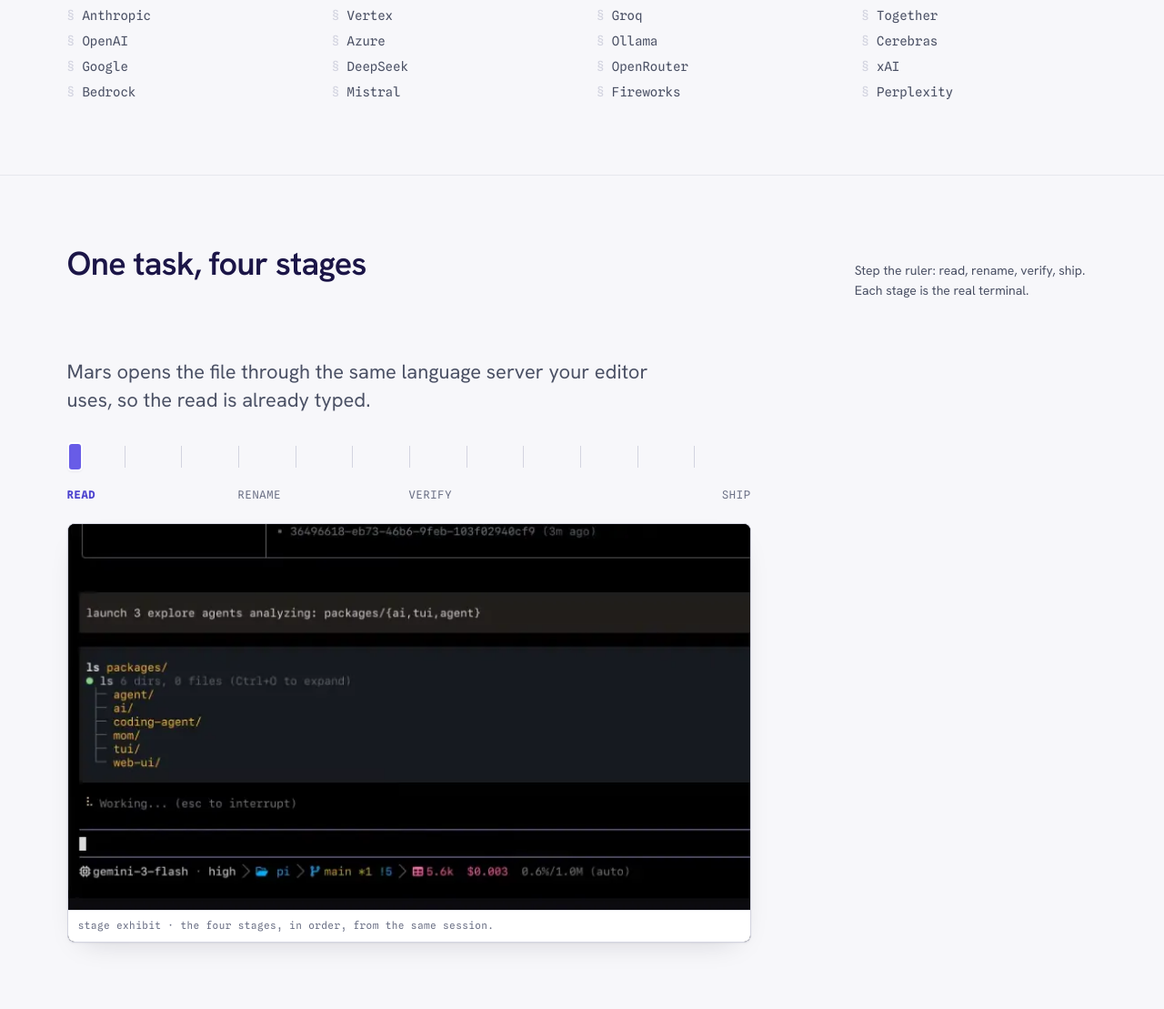
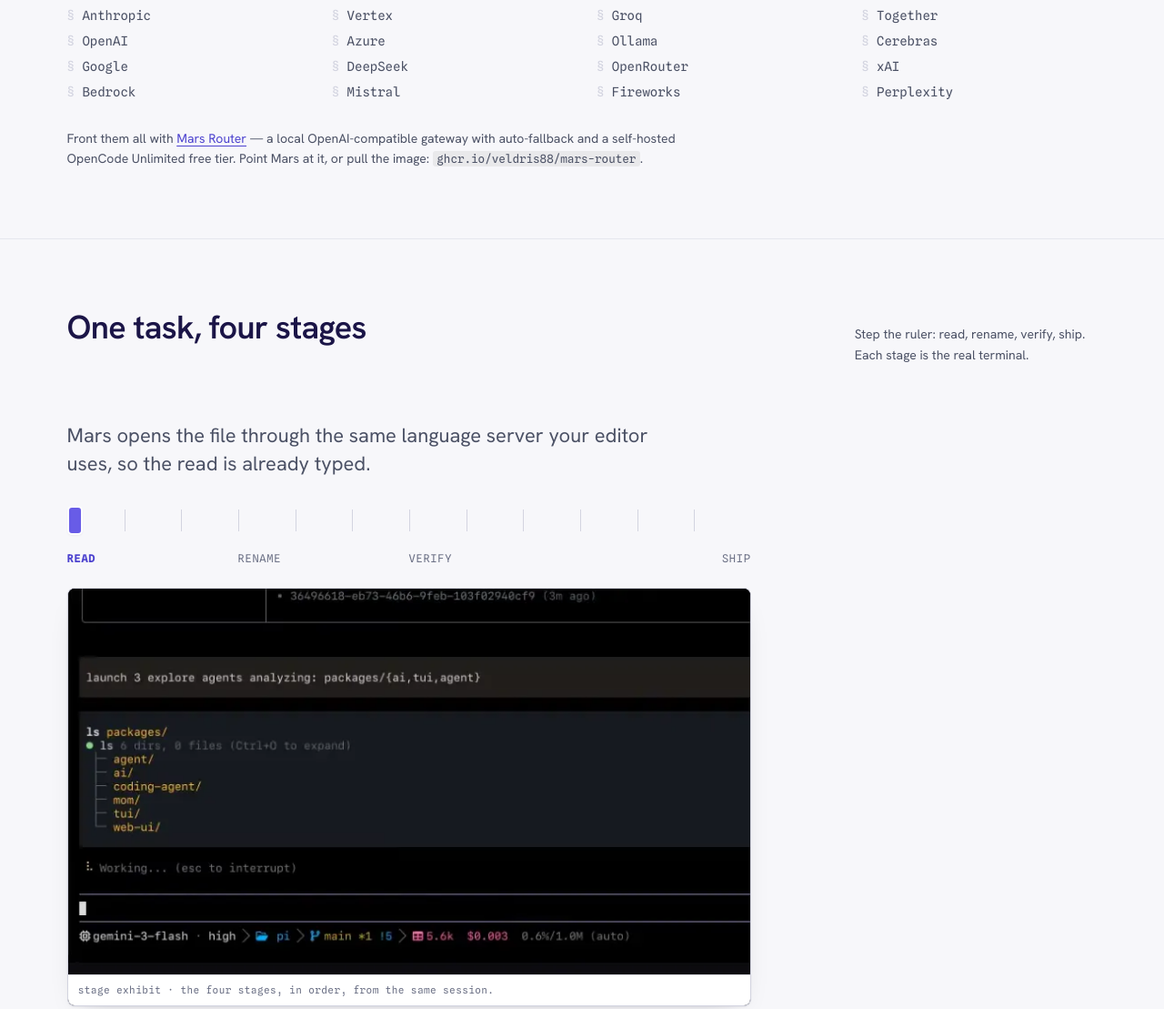
Before and after one commit to MarsAI-org/mars-site, a plain HTML site: page index.html in a window 1280 px wide. Shown: the part 3370-4479 px from the top of the page at 91% size. Drawn offline with Linux system fonts and the light colour scheme.

Commit message:
feat(site): reference Veldris88/mars-router as a companion gateway

```diff
--- a/index.html
+++ b/index.html
@@ -812,6 +812,19 @@
   }
   .index-cols li { break-inside: avoid; }
   .index-cols li::before { content: "§  "; color: var(--hair-hard); }
+  .providers-companion {
+    margin-top: 1.6rem;
+    max-width: 46rem;
+    font-size: var(--step-small);
+    color: var(--body);
+  }
+  .providers-companion code {
+    font-family: var(--mono);
+    font-size: 0.9em;
+    background: var(--paper-deep, rgba(0,0,0,.06));
+    padding: 0.1em 0.35em;
+    border-radius: 3px;
+  }
 
   /* ── Examples: worked stages with a measuring ruler ────────────────── */
   .worked { display: grid; grid-template-columns: minmax(0, 1fr); gap: 1.4rem; max-width: 47rem; }
@@ -1353,6 +1366,12 @@
         <li>Groq</li><li>Ollama</li><li>OpenRouter</li><li>Fireworks</li>
         <li>Together</li><li>Cerebras</li><li>xAI</li><li>Perplexity</li>
       </ol>
+      <p class="providers-companion">
+        Front them all with <a href="https://github.com/Veldris88/mars-router" target="_blank" rel="noopener">Mars&nbsp;Router</a> —
+        a local OpenAI-compatible gateway with auto-fallback and a self-hosted
+        OpenCode Unlimited free tier. Point Mars at it, or pull the image:
+        <code>ghcr.io/veldris88/mars-router</code>.
+      </p>
     </div>
   </section>
 
@@ -1400,6 +1419,7 @@
             <a href="https://github.com/MarsAI-org/mars-agent" target="_blank" rel="noopener">Source</a>
             <a href="https://github.com/MarsAI-org/mars-agent/releases" target="_blank" rel="noopener">Releases</a>
             <a href="https://github.com/MarsAI-org/mars-agent/blob/main/LICENSE" target="_blank" rel="noopener">Licence</a>
+            <a href="https://github.com/Veldris88/mars-router" target="_blank" rel="noopener">Mars Router</a>
           </nav>
           <span class="stampcol">
             getmars.eu.cc<br>
```
Also changed, not shown: 1 other file.
